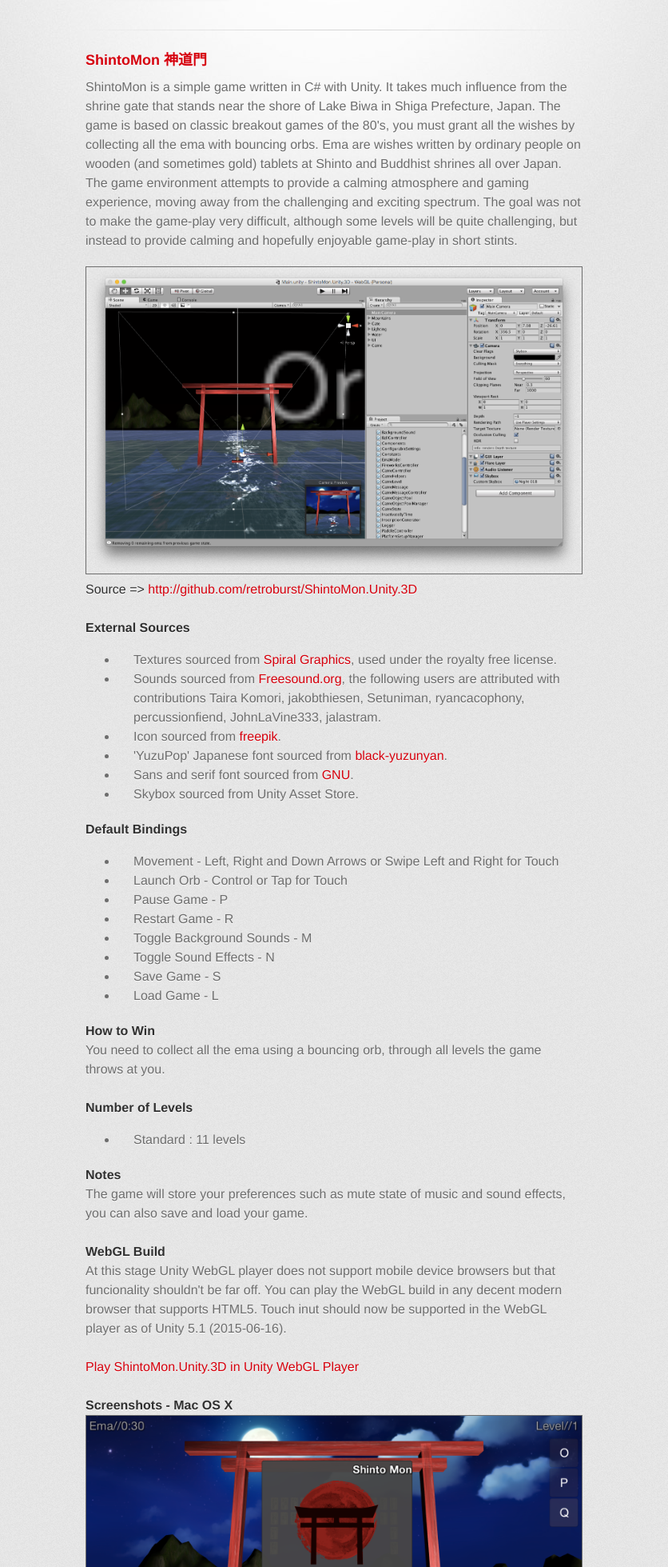
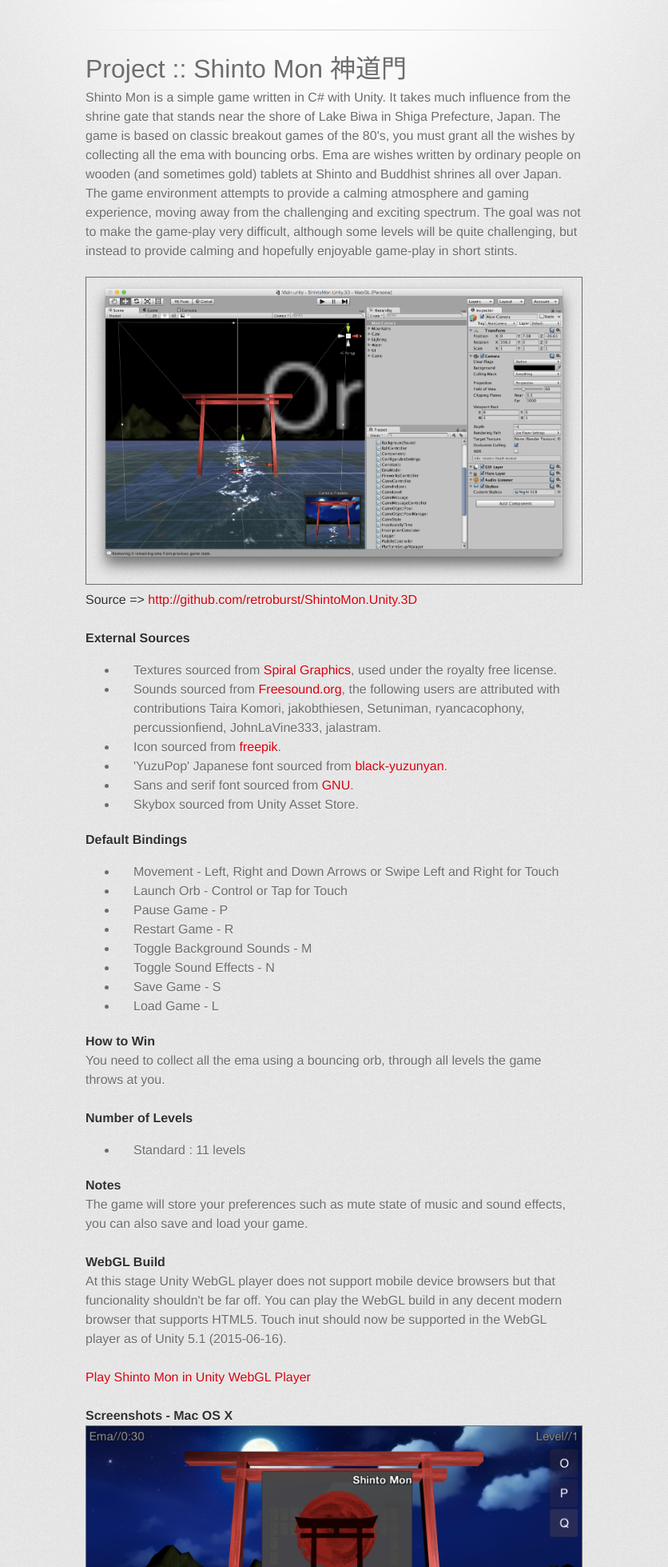
Before and after one commit to retroburst/retroburst.github.io, a plain HTML site: page shintomon.unity.3d.html in a window 1280 px wide. Shown: the part 209-2168 px from the top of the page at 80% size, without its empty margins (223-1059 px from the left). Drawn offline with Linux system fonts and the light colour scheme; a web font is replaced by a local one.

Commit message:
Slight changes to project pages.

```diff
--- a/shintomon.unity.3d.html
+++ b/shintomon.unity.3d.html
@@ -10,7 +10,7 @@
                                 <!--[if lt IE 9]>
                                  <script src="//html5shiv.googlecode.com/svn/trunk/html5.js"></script>
                                  <![endif]-->
-                                <title>retroburst - GitHub Project Space for Andrew D</title>
+                                <title>Project Shinto Mon - retroburst - GitHub Project Space for Andrew D</title>
                                 </head>
 
     <body>
@@ -29,9 +29,10 @@
                 <hr/>
                 <section id="main_content">
 
-                    <h3>
-                        <a id="shintomon.unity.3d" class="anchor" href="#shintomon.unity.3d" aria-hidden="true"><span class="octicon octicon-link"></span></a><a href="shintomon.unity.3d.html">ShintoMon 神道門</a></h3>
-                    <p>ShintoMon is a simple game written in C# with Unity. It takes much influence from the shrine gate that stands near the shore of Lake Biwa in Shiga Prefecture, Japan.
+                    <h1>
+                        Project :: Shinto Mon 神道門
+                    </h1>
+                    <p>Shinto Mon is a simple game written in C# with Unity. It takes much influence from the shrine gate that stands near the shore of Lake Biwa in Shiga Prefecture, Japan.
                     The game is based on classic breakout games of the 80's, you must grant all the wishes by collecting all the ema
                     with bouncing orbs. Ema are wishes written by ordinary people on wooden (and sometimes gold) tablets at Shinto and Buddhist shrines all over Japan.
                     The game environment attempts to provide a calming atmosphere and gaming experience, moving away from the challenging and exciting spectrum. The goal was not to make the game-play very difficult, although some levels will be quite challenging, but instead to provide calming and hopefully enjoyable game-play in short stints.
@@ -79,7 +80,7 @@
                     At this stage Unity WebGL player does not support mobile device browsers but that funcionality shouldn't be far off. You can play the WebGL build in any
                     decent modern browser that supports HTML5. Touch inut should now be supported in the WebGL player as of Unity 5.1 (2015-06-16).
                     <br/><br/>
-                    <a href="./ShintoMon.Unity.3D.WebGL.Build/">Play ShintoMon.Unity.3D in Unity WebGL Player</a>
+                    <a href="./ShintoMon.Unity.3D.WebGL.Build/">Play Shinto Mon in Unity WebGL Player</a>
                     <br/><br/>
 
                     <h4>Screenshots - Mac OS X</h4>
```
Also changed, not shown: index.html (+3 -3 lines), jewelmine.unity.3d.html (+4 -5 lines).
